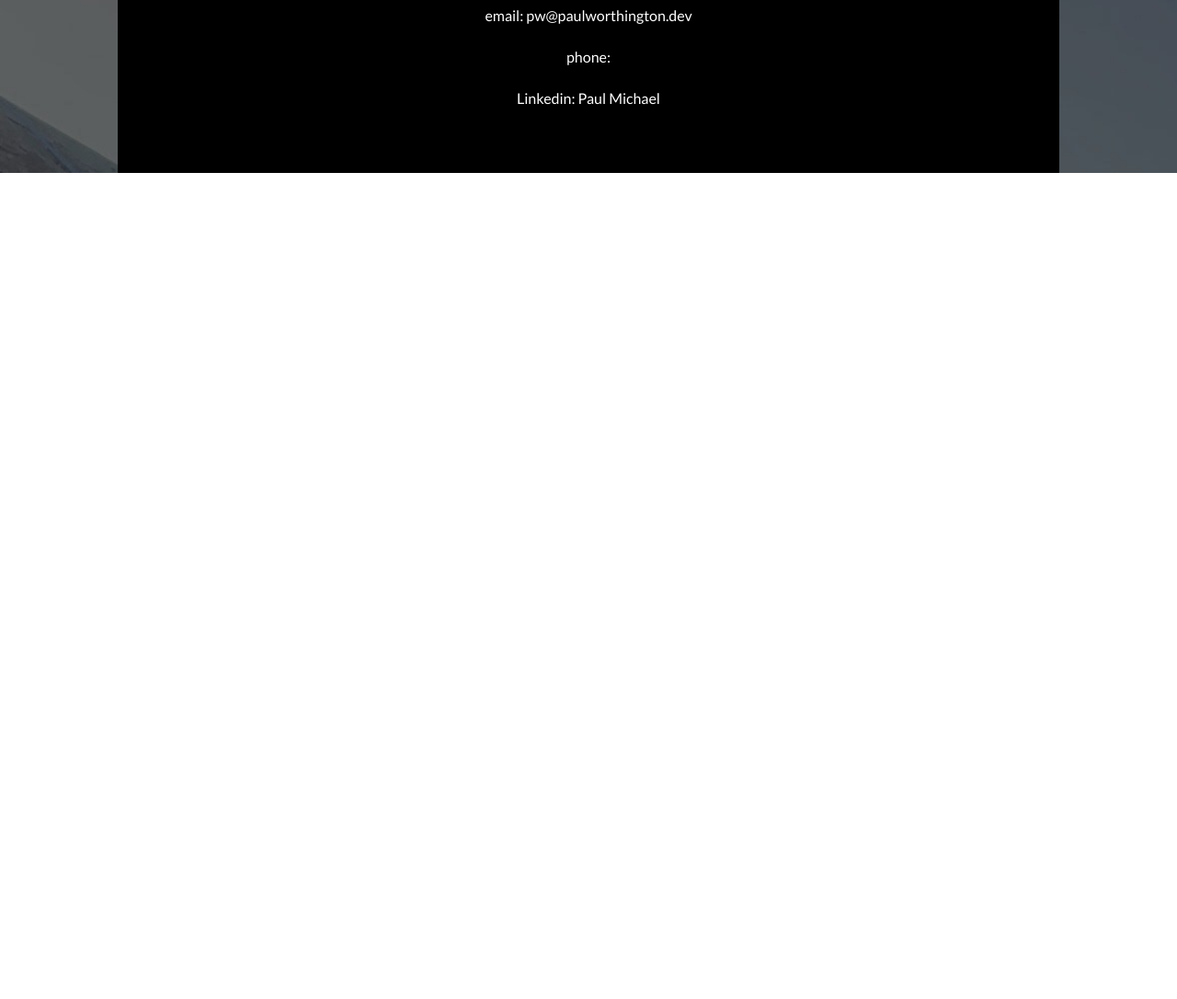
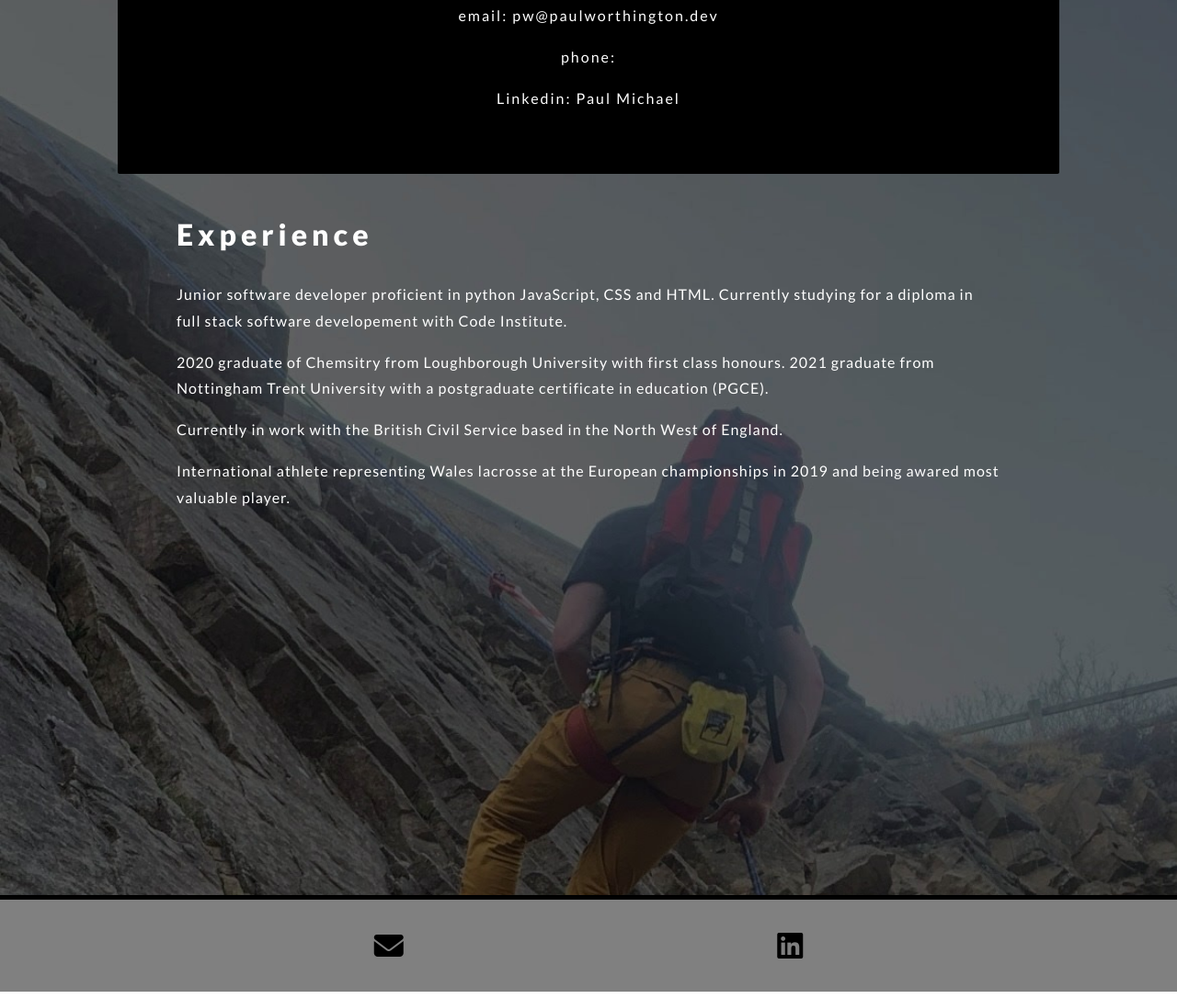
Before and after one commit to P-Worthington/portfolio, a plain HTML site: page index.html in a window 1280 px wide. Shown: the part 2607-3693 px from the top of the page at 92% size. Before the commit the page ends 3593 px from the top, so only its background shows below. Drawn offline with Linux system fonts and the light colour scheme.

Commit message:
css changes

```diff
--- a/assets/css/style.css
+++ b/assets/css/style.css
@@ -35,6 +35,7 @@ body {
     height: 700px;
     width: 100%;
     background-size: cover;
+    background-attachment: fixed;
 }
 
 #title_content {
@@ -112,6 +113,7 @@ body {
     height: 1900px;
     width: 100%;
     background-size: cover;
+    background-attachment: fixed;
 }
 
 #portfolio_content {
@@ -192,6 +194,7 @@ body {
     height: 1600px;
     width: 100%;
     background-size: cover;
+    background-attachment: fixed;
 }
 
 #experience_content {
@@ -555,32 +558,54 @@ body {
 
 #contact_text {
     line-height: 1.8;
+    letter-spacing: 2px;
 }
 
 #final_bg_img {
     background: url(../images/climb_dark.jpg) no-repeat top;
     background-size: 100%;
     margin-top: -30px;
-    height: 900px;
+    height: 1000px;
     width: 100%;
     background-size: cover;
+    background-attachment: fixed;
 }
 
-#exp_text {
-    background-color: black;
-}
 
 .exp {
     line-height: 1.8;
-    color: aqua;
+    letter-spacing: 1px;
 }
 
 #division3 {
     background-color: black;
-    height: 5px;
+    height: 25px;
 }
 
 #footer {
     background-color: grey;
     height: 100px;
 }
+
+#social-media-list {
+    text-align: center;
+    padding: 20px 0;
+    display: flex;
+    justify-content: space-evenly;
+    list-style-type: none;
+    position: relative;
+    padding-top: 30px;
+    margin-bottom: 0;
+    margin-top: -20px;
+    font-size: xx-large;
+}
+
+li > a {
+    text-decoration: none;
+    color: black;
+}
+
+a {
+    text-decoration: none;
+    color: white;
+}
--- a/index.html
+++ b/index.html
@@ -84,7 +84,7 @@
                 </div>
 
                 <div id="contact_text">
-                    <p>email: pw@paulworthington.dev</p>
+                    <p>email: <a href="mailto:pw@paulworthington.dev">pw@paulworthington.dev</a></p>
                     <p>phone:</p>
                     <p>Linkedin: Paul Michael</p>
                 </div>
@@ -110,7 +110,14 @@
     <div id="division3"></div>
 
     <footer id="footer">
-        footer
+        <div>
+            <ul id="social-media-list">
+                <li><a href="mailto:pw@paulworthington.dev" content="Link to send email, opens in a newtab" target="_blank" rel="noopener"><i class="fa-solid fa-envelope"></i></a></li>
+                <li><a href="https://www.linkedin.com/public-profile/settings?trk=d_flagship3_profile_self_view_public_profile" content="Link to Linkedin, opens in a newtab" target="_blank" rel="noopener"><i class="fa-brands fa-linkedin"></i></a></li>
+            </ul>
+        </div>
     </footer>
+
+    <script src="https://kit.fontawesome.com/83eae7a1c8.js" crossorigin="anonymous"></script>
 </body>
 </html>
```
